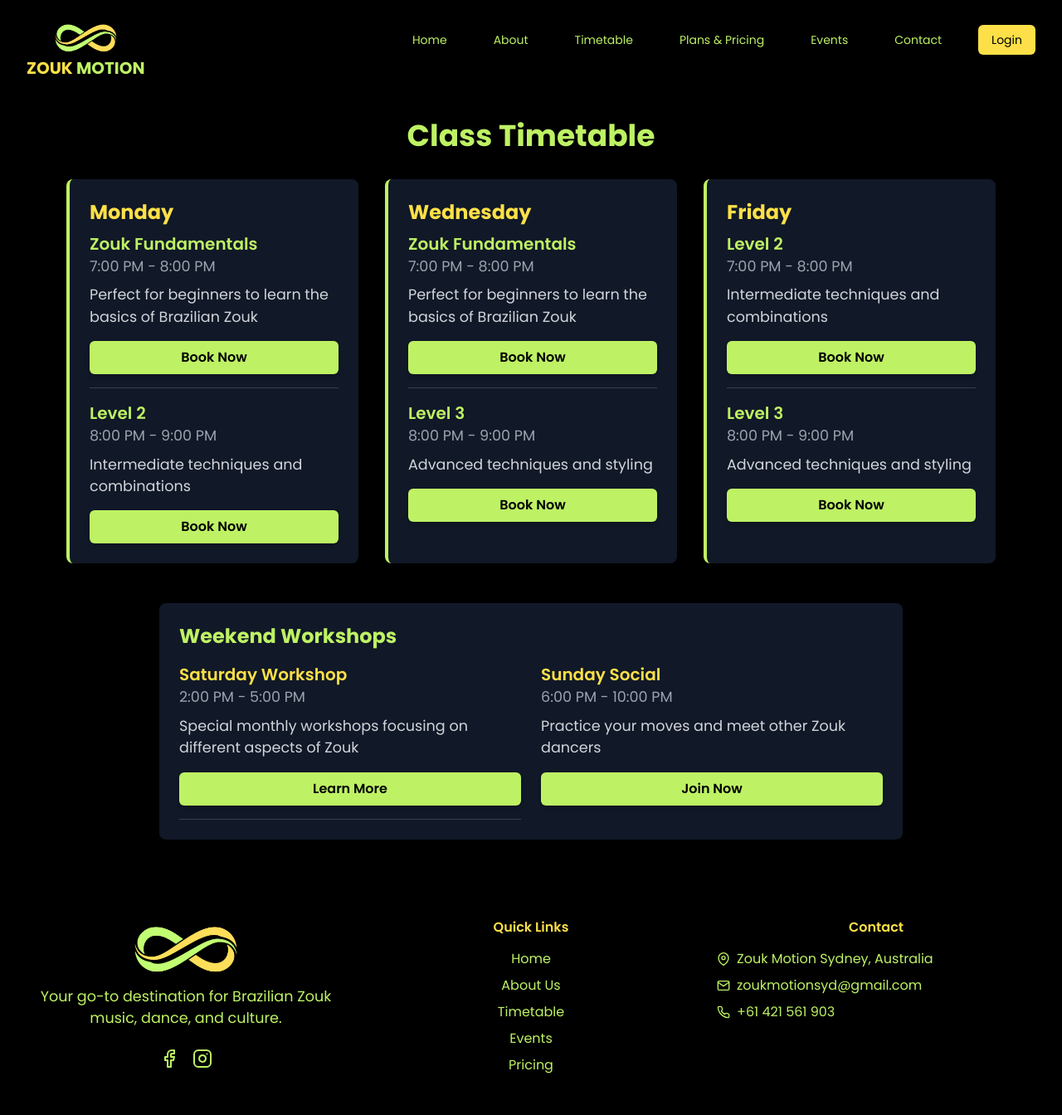
After one commit to debo1992/zouk_debo_2, a Flask app: page /timetable_nonmembers in a window 1280 px wide. The commit adds this page. Shown: the whole page at 83% size. Run offline with Flask 3, Linux system fonts and the light colour scheme; some libraries are stand-ins or nearby versions.

Commit message:
bugfix text colour; change events secton;timetable for non members; signup and lofin

```diff
--- a/app.py
+++ b/app.py
@@ -145,6 +145,9 @@ def generate_wednesdays():
         start_date += timedelta(days=1)
     return [(start_date + timedelta(weeks=i)).strftime("%Y-%m-%d") for i in range(24)]
 
+@app.route('/timetable_nonmembers')
+def timetable_nonmembers():
+    return render_template('timetable_nonmembers.html')
 
 @app.route("/timetable")
 def timetable():
--- a/templates/dashboard.html
+++ b/templates/dashboard.html
@@ -190,9 +190,6 @@
     {% endif %}
 
     <!-- FOOTER -->
-    <footer id="footer" class="bg-black text-center py-6 text-yellow-300 border-t border-yellow-300">
-        <p>&copy; 2025 Deboshree & Zouk Motion. Content and design are protected.</p>
-    </footer>
 
     <script>
         AOS.init({ duration: 800, easing: 'ease-in-out', once: true });
--- a/templates/login.html
+++ b/templates/login.html
@@ -38,10 +38,10 @@
     <h2 class="text-lime-300 font-semibold mb-8 text-lg">Login to Zouk Motion!</h2>
     <form method="POST">
         <label>Email:</label><br>
-        <input type="text" name="email" required><br><br>
+        <input type="text" name="email" required class="text-black bg-white p-2 rounded"><br><br>
 
         <label>Password:</label><br>
-        <input type="password" name="password" required><br><br>
+        <input type="password" name="password" required class="text-black bg-white p-2 rounded"><br><br>
 
         <button type="submit">Login</button>
     </form>
--- a/templates/pricing.html
+++ b/templates/pricing.html
@@ -157,9 +157,6 @@
   </div>
 
   <!-- FOOTER -->
-  <footer id="footer" class="bg-black text-center py-6 text-yellow-300 border-t border-yellow-300">
-    <p>&copy; 2025 Deboshree & Zouk Motion. Content and design are protected.</p>
-  </footer>
 
 <script>
         AOS.init({
--- a/templates/timetable.html
+++ b/templates/timetable.html
@@ -131,9 +131,6 @@
   </table>
 </div>
   <!-- FOOTER -->
-  <footer id="footer" class="bg-black text-center py-6 text-yellow-300 border-t border-yellow-300">
-    <p>&copy; 2025 Deboshree & Zouk Motion. Content and design are protected.</p>
-  </footer>
 
 <script>
         AOS.init({
--- /dev/null
+++ b/templates/timetable_nonmembers.html
@@ -0,0 +1,300 @@
+<!DOCTYPE html>
+<html lang="en">
+<head>
+    <meta charset="UTF-8">
+    <meta name="viewport" content="width=device-width, initial-scale=1.0">
+    <title>Zouk Motion | Brazilian Zouk Dance Community</title>
+    <script src="https://cdn.tailwindcss.com"></script>
+    <link href="https://unpkg.com/aos@2.3.1/dist/aos.css" rel="stylesheet">
+    <script src="https://unpkg.com/aos@2.3.1/dist/aos.js"></script>
+    <script src="https://unpkg.com/feather-icons"></script>
+    <script src="https://cdn.jsdelivr.net/npm/feather-icons/dist/feather.min.js"></script>
+    <style>
+        @import url('https://fonts.googleapis.com/css2?family=Poppins:wght@300;400;600;700&display=swap');
+        body {
+            font-family: 'Poppins', sans-serif;
+            background-color: #000;
+            line-height: 1.6;
+            color: #e2e8f0;
+            overflow-x: hidden;
+        }
+        html {
+            overflow-x: hidden;   /* 🚀 Extra safeguard */
+        }
+        h1, h2, h3, h4, h5, h6 {
+            line-height: 1.3;
+            margin-bottom: 1rem;
+        }
+        p {
+            margin-bottom: 1.5rem;
+            font-size: 1.1rem;
+        }
+        .text-lime-300 {
+            color: #c1ff72;
+        }
+        .hero-gradient {
+    background: linear-gradient( #000000 0%, #111827 100%);
+}
+        .nav-link:hover {
+            color: #FFD700;
+            transform: translateY(-2px);
+            transition: all 0.3s ease;
+        }
+        .dance-card:hover {
+            transform: translateY(-10px);
+            box-shadow: 0 20px 25px -5px rgba(0, 0, 0, 0.1), 0 10px 10px -5px rgba(0, 0, 0, 0.04);
+        }
+    </style>
+    <!-- Swiper CSS -->
+    <link
+    rel="stylesheet"
+    href="https://cdn.jsdelivr.net/npm/swiper@11/swiper-bundle.min.css"
+    />
+
+    <!-- Swiper JS -->
+    <script src="https://cdn.jsdelivr.net/npm/swiper@11/swiper-bundle.min.js"></script>
+</head>
+<body class="text-gray-800">
+    <!-- Navigation -->
+    <nav class="bg-black shadow-lg sticky top-0 z-50">
+        <div class="max-w-7xl mx-auto px-4 sm:px-6 lg:px-8">
+            <div class="flex justify-between h-26">
+                <div class="flex items-center">
+                    <div class="flex flex-col items-center mt-6">
+                        <img class="h-12 w-auto" src="{{ url_for('static', filename='logo.png') }}" alt="Zouk Motion Logo">
+                        <span class="-mt-1 text-xl font-bold text-center">
+                            <span class="text-yellow-300">ZOUK</span>
+                            <span class="text-lime-300">MOTION</span>
+                        </span>
+                    </div>
+                </div>
+                <div class="hidden md:flex items-center space-x-8">
+                    <a href="{{ url_for('home') }}" class="nav-link px-3 py-2 text-sm font-medium text-lime-300 hover:text-yellow-300">Home</a>
+                    <a href="#benefits" class="nav-link px-3 py-2 text-sm font-medium text-lime-300 hover:text-yellow-300">About</a>
+                    <a href="{{ url_for('timetable') }}" class="nav-link px-3 py-2 text-sm font-medium text-lime-300 hover:text-yellow-300">Timetable</a>
+                    <a href="{{ url_for('pricing') }}" class="nav-link px-3 py-2 text-sm font-medium text-lime-300 hover:text-yellow-300">Plans & Pricing</a>
+                    <a href="#upcoming-events" class="nav-link px-3 py-2 text-sm font-medium text-lime-300 hover:text-yellow-300">Events</a>
+
+                    <a href="#footer" class="nav-link px-3 py-2 text-sm font-medium text-lime-300 hover:text-yellow-300">Contact</a>
+                    <a href="{{ url_for('login') }}" class="px-4 py-2 text-sm font-medium text-black bg-yellow-300 rounded-md hover:bg-lime-300 transition duration-300">Login </a>
+                </div>
+                <div class="md:hidden flex items-center">
+                    <button id="menu-btn" class="text-gray-300 hover:text-gray-900 focus:outline-none">
+                        <i data-feather="menu"></i>
+                    </button>
+                </div>
+            </div>
+        </div>
+        <!-- Mobile Dropdown Menu -->
+        <div id="mobile-menu" class="hidden md:hidden bg-black px-4 pt-4 pb-6 space-y-4">
+            <a href="{{ url_for('home') }}" class="block text-lime-300 hover:text-yellow-300">Home</a>
+            <a href="#benefits" class="block text-lime-300 hover:text-yellow-300">About</a>
+            <a href="{{ url_for('timetable') }}" class="block text-lime-300 hover:text-yellow-300">Timetable</a>
+            <a href="{{ url_for('pricing') }}" class="block text-lime-300 hover:text-yellow-300">Plans & Pricing</a>
+            <a href="#upcoming-events" class="block text-lime-300 hover:text-yellow-300">Events</a>
+            <a href="#footer" class="block text-lime-300 hover:text-yellow-300">Contact</a>
+            <a href="{{ url_for('login') }}" class="block px-4 py-2 bg-yellow-300 text-black font-bold rounded-md hover:bg-lime-300">Login</a>
+        </div>
+    </nav>
+
+    <!-- Main Content -->
+    <div class="container mx-auto px-4 py-12 max-w-6xl">
+        <h1 class="text-4xl font-bold text-lime-300 mb-8 text-center">Class Timetable</h1>
+
+        <div class="grid grid-cols-1 md:grid-cols-2 lg:grid-cols-3 gap-8">
+            <!-- Monday Class -->
+            <div class="bg-gray-900 rounded-lg shadow-lg overflow-hidden border-l-4 border-lime-300">
+                <div class="p-6">
+                    <h3 class="text-2xl font-bold text-yellow-300 mb-2">Monday</h3>
+                    <div class="space-y-4">
+                        <div class="border-b border-gray-700 pb-4">
+                            <h4 class="text-xl font-semibold text-lime-300">Zouk Fundamentals</h4>
+                            <p class="text-gray-400">7:00 PM - 8:00 PM</p>
+                            <p class="text-gray-300 mt-2">Perfect for beginners to learn the basics of Brazilian Zouk</p>
+                            <button class="mt-4 bg-lime-300 hover:bg-yellow-300 text-black px-6 py-2 rounded-md font-semibold shadow-md transition w-full">
+                                Book Now
+                            </button>
+                        </div>
+                        <div>
+                            <h4 class="text-xl font-semibold text-lime-300">Level 2</h4>
+                            <p class="text-gray-400">8:00 PM - 9:00 PM</p>
+                            <p class="text-gray-300 mt-2">Intermediate techniques and combinations</p>
+                            <button class="mt-4 bg-lime-300 hover:bg-yellow-300 text-black px-6 py-2 rounded-md font-semibold shadow-md transition w-full">
+                                Book Now
+                            </button>
+                        </div>
+                    </div>
+                </div>
+            </div>
+
+            <!-- Wednesday Class -->
+            <div class="bg-gray-900 rounded-lg shadow-lg overflow-hidden border-l-4 border-lime-300">
+                <div class="p-6">
+                    <h3 class="text-2xl font-bold text-yellow-300 mb-2">Wednesday</h3>
+                    <div class="space-y-4">
+                        <div class="border-b border-gray-700 pb-4">
+                            <h4 class="text-xl font-semibold text-lime-300">Zouk Fundamentals</h4>
+                            <p class="text-gray-400">7:00 PM - 8:00 PM</p>
+                            <p class="text-gray-300 mt-2">Perfect for beginners to learn the basics of Brazilian Zouk</p>
+                            <button class="mt-4 bg-lime-300 hover:bg-yellow-300 text-black px-6 py-2 rounded-md font-semibold shadow-md transition w-full">
+                                Book Now
+                            </button>
+                        </div>
+                        <div>
+                            <h4 class="text-xl font-semibold text-lime-300">Level 3</h4>
+                            <p class="text-gray-400">8:00 PM - 9:00 PM</p>
+                            <p class="text-gray-300 mt-2">Advanced techniques and styling</p>
+                            <button class="mt-4 bg-lime-300 hover:bg-yellow-300 text-black px-6 py-2 rounded-md font-semibold shadow-md transition w-full">
+                                Book Now
+                            </button>
+                        </div>
+                    </div>
+                </div>
+            </div>
+
+            <!-- Friday Class -->
+            <div class="bg-gray-900 rounded-lg shadow-lg overflow-hidden border-l-4 border-lime-300">
+                <div class="p-6">
+                    <h3 class="text-2xl font-bold text-yellow-300 mb-2">Friday</h3>
+                    <div class="space-y-4">
+                        <div class="border-b border-gray-700 pb-4">
+                            <h4 class="text-xl font-semibold text-lime-300">Level 2</h4>
+                            <p class="text-gray-400">7:00 PM - 8:00 PM</p>
+                            <p class="text-gray-300 mt-2">Intermediate techniques and combinations</p>
+                            <button class="mt-4 bg-lime-300 hover:bg-yellow-300 text-black px-6 py-2 rounded-md font-semibold shadow-md transition w-full">
+                                Book Now
+                            </button>
+                        </div>
+                        <div>
+                            <h4 class="text-xl font-semibold text-lime-300">Level 3</h4>
+                            <p class="text-gray-400">8:00 PM - 9:00 PM</p>
+                            <p class="text-gray-300 mt-2">Advanced techniques and styling</p>
+                            <button class="mt-4 bg-lime-300 hover:bg-yellow-300 text-black px-6 py-2 rounded-md font-semibold shadow-md transition w-full">
+                                Book Now
+                            </button>
+                        </div>
+                    </div>
+                </div>
+            </div>
+        </div>
+
+        <div class="mt-12 bg-gray-900 rounded-lg shadow-lg p-6 max-w-4xl mx-auto">
+            <h2 class="text-2xl font-bold text-lime-300 mb-4">Weekend Workshops</h2>
+            <div class="grid grid-cols-1 md:grid-cols-2 gap-6">
+                <div class="border-b border-gray-700 pb-4">
+                    <h3 class="text-xl font-semibold text-yellow-300">Saturday Workshop</h3>
+                    <p class="text-gray-400">2:00 PM - 5:00 PM</p>
+                    <p class="text-gray-300 mt-2">Special monthly workshops focusing on different aspects of Zouk</p>
+                    <button class="mt-4 bg-lime-300 hover:bg-yellow-300 text-black px-6 py-2 rounded-md font-semibold shadow-md transition w-full">
+                        Learn More
+                    </button>
+                </div>
+                <div>
+                    <h3 class="text-xl font-semibold text-yellow-300">Sunday Social</h3>
+                    <p class="text-gray-400">6:00 PM - 10:00 PM</p>
+                    <p class="text-gray-300 mt-2">Practice your moves and meet other Zouk dancers</p>
+                    <button class="mt-4 bg-lime-300 hover:bg-yellow-300 text-black px-6 py-2 rounded-md font-semibold shadow-md transition w-full">
+                        Join Now
+                    </button>
+                </div>
+            </div>
+        </div>
+    </div>
+    <!-- Footer -->
+    <footer id="footer" class="bg-black text-white py-12">
+        <div class="max-w-7xl mx-auto px-4 sm:px-6 lg:px-8">
+            <div class="grid grid-cols-1 md:grid-cols-3 gap-8 text-center md:text-center">
+
+            <!-- Logo + About -->
+            <div class="flex flex-col items-center mt-0">
+                <img class="h-20 w-auto" src="{{ url_for('static', filename='logo.png') }}" alt="Zouk Motion Logo" class="h-10 mb-4 mx-auto md:mx-0">
+                <p class="text-lime-300">Your go-to destination for Brazilian Zouk music, dance, and culture.</p>
+                <div class="flex space-x-4 mt-6 justify-center md:justify-start">
+                <a href="#" class="text-lime-300 hover:text-white"><i data-feather="facebook"></i></a>
+                <a href="#" class="text-lime-300 hover:text-white"><i data-feather="instagram"></i></a>
+                </div>
+            </div>
+
+            <!-- Quick Links -->
+            <div>
+                <h3 class="text-yellow-300 font-semibold mb-4">Quick Links</h3>
+                <ul class="space-y-2">
+                <li><a href="{{ url_for('home') }}" class="text-lime-300 hover:text-white">Home</a></li>
+                <li><a href="#benefits" class="text-lime-300 hover:text-white">About Us</a></li>
+                <li><a href="timetable_nonmembers" class="text-lime-300 hover:text-white">Timetable</a></li>
+                <li><a href= "#upcoming-events" class="text-lime-300 hover:text-white">Events</a></li>
+                <li><a href="{{ url_for('pricing') }}" class="text-lime-300 hover:text-white">Pricing</a></li>
+                </ul>
+            </div>
+
+            <!-- Contact -->
+            <div>
+                <h3 class="text-yellow-300 font-semibold mb-4">Contact</h3>
+                <ul class="space-y-2 text-lime-300">
+                <li class="flex items-center justify-center md:justify-start">
+                    <i data-feather="map-pin" class="w-4 h-4 mr-2"></i>
+                    <span>Zouk Motion Sydney, Australia</span>
+                </li>
+                <li class="flex items-center justify-center md:justify-start">
+                    <i data-feather="mail" class="w-4 h-4 mr-2"></i>
+                    <span>zoukmotionsyd@gmail.com</span>
+                </li>
+                <li class="flex items-center justify-center md:justify-start">
+                    <i data-feather="phone" class="w-4 h-4 mr-2"></i>
+                    <span>+61 421 561 903</span>
+                </li>
+                </ul>
+            </div>
+
+            </div>
+
+            <!-- Bottom Line -->
+        </div>
+    </footer>
+
+
+    <script>
+        AOS.init({
+            duration: 800,
+            easing: 'ease-in-out',
+            once: true
+        });
+        feather.replace();
+
+        // Mobile menu toggle
+        const menuBtn = document.getElementById('menu-btn');
+        const mobileMenu = document.getElementById('mobile-menu');
+
+        menuBtn.addEventListener('click', () => {
+            mobileMenu.classList.toggle('hidden');
+
+            // Swap hamburger ↔ close icon
+            const icon = menuBtn.querySelector('i');
+            icon.dataset.feather = mobileMenu.classList.contains('hidden') ? 'menu' : 'x';
+            feather.replace();
+        });
+</script>
+<script>
+
+  var swiper = new Swiper(".mySwiper", {
+    loop: true,
+    autoplay: {
+      delay: 3000,
+      disableOnInteraction: false,
+    },
+    pagination: {
+      el: ".swiper-pagination",
+      clickable: true,
+    },
+    navigation: {
+      nextEl: ".swiper-button-next",
+      prevEl: ".swiper-button-prev",
+    },
+    observer: true,
+    observeParents: true,
+  });
+
+</script>
+
+</body>
+</html>
```
Also changed, not shown: templates/home.html (+22 -25 lines), templates/signup.html (+13 -13 lines).
